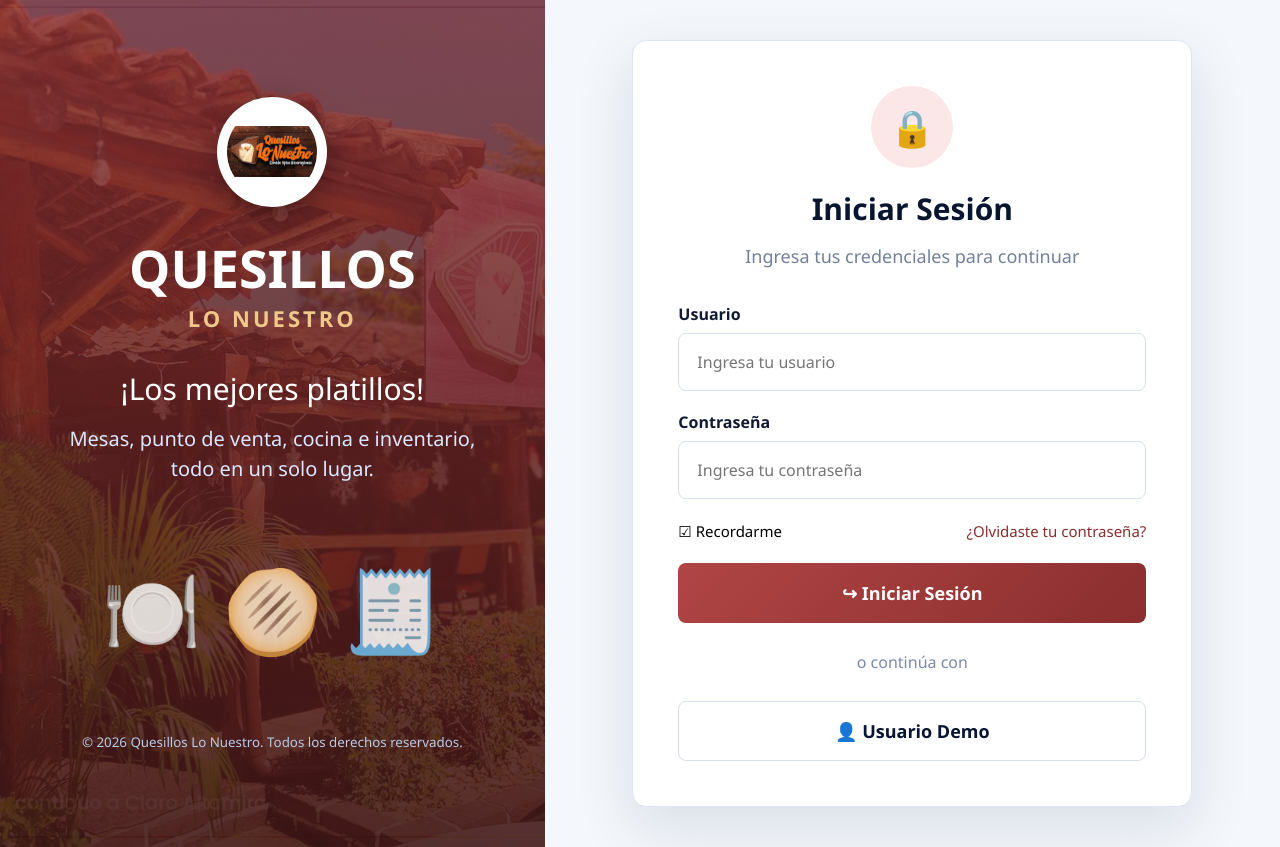
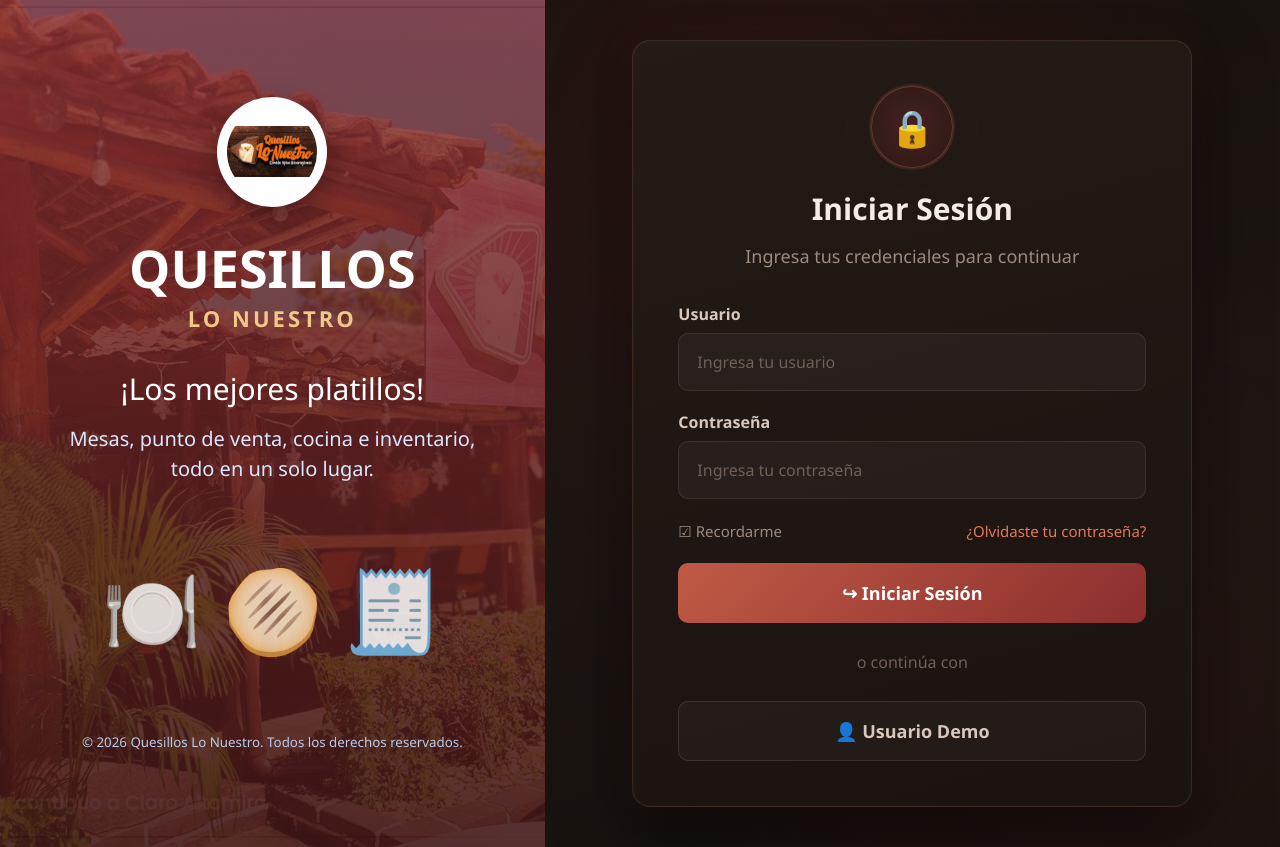
Before and after one commit to brownie1605/quesillosdb, a Flask app: template app/templates/auth/login.html in a window 1280 px wide. Run offline with Flask 3, Linux system fonts and the light colour scheme; the template is opened without the code that fills it, so the values that code supplies are empty; parts of the project's set-up code (start-up, migrations or seed data) failed here and were passed over.

Commit message:
Login: rediseño del panel de sesión inspirado en animación OTP moderna (tarjeta oscura, glow en foco, icono con pulso) con paleta café/vino de Quesillos

```diff
--- a/app/static/css/auth.css
+++ b/app/static/css/auth.css
@@ -90,62 +90,107 @@ body {
     display: grid;
     place-items: center;
     padding: 40px;
+    background:
+        radial-gradient(circle at 30% 20%, rgba(139, 46, 46, .18), transparent 55%),
+        radial-gradient(circle at 80% 85%, rgba(139, 46, 46, .12), transparent 50%),
+        linear-gradient(160deg, #16100d, #1c1512 55%, #14100d);
+}
+
+@keyframes loginCardIn {
+    from { opacity: 0; transform: translateY(22px) scale(.97); }
+    to   { opacity: 1; transform: translateY(0) scale(1); }
+}
+
+@keyframes lockPulse {
+    0%   { transform: scale(1);   opacity: .55; }
+    70%  { transform: scale(1.7); opacity: 0; }
+    100% { transform: scale(1.7); opacity: 0; }
 }
 
 .login-card {
+    position: relative;
     width: 100%;
     max-width: 560px;
-    background: white;
-    border: 1px solid #dde5f0;
-    border-radius: 14px;
+    background: linear-gradient(165deg, #241a16, #1a130f);
+    border: 1px solid rgba(224, 158, 120, .14);
+    border-radius: 18px;
     padding: 45px;
-    box-shadow: 0 20px 60px rgba(20, 40, 80, .12);
+    box-shadow:
+        0 25px 70px rgba(0, 0, 0, .55),
+        0 0 0 1px rgba(255, 255, 255, .02) inset,
+        0 0 45px rgba(139, 46, 46, .08);
+    animation: loginCardIn .55s cubic-bezier(.16, 1, .3, 1);
 }
 
 .lock-icon {
+    position: relative;
     width: 82px;
     height: 82px;
     margin: 0 auto 20px;
     border-radius: 50%;
-    background: #fbe7e7;
+    background: radial-gradient(circle, rgba(139, 46, 46, .35), rgba(139, 46, 46, .08));
+    border: 1px solid rgba(224, 120, 90, .3);
     display: grid;
     place-items: center;
     font-size: 36px;
 }
 
+.lock-icon::before,
+.lock-icon::after {
+    content: "";
+    position: absolute;
+    inset: 0;
+    border-radius: 50%;
+    border: 1px solid rgba(224, 120, 90, .55);
+    animation: lockPulse 2.6s ease-out infinite;
+}
+
+.lock-icon::after {
+    animation-delay: 1.3s;
+}
+
 .login-card h2 {
     text-align: center;
     font-size: 30px;
-    color: #07152f;
+    color: #f5ece6;
+    font-weight: 700;
 }
 
 .login-card > p {
     text-align: center;
     margin: 15px 0 35px;
-    color: #71809b;
+    color: #9c8a7e;
     font-size: 18px;
 }
 
 label {
     display: block;
     margin: 20px 0 8px;
-    color: #101a33;
+    color: #d9c7bb;
     font-weight: 600;
 }
 
 input {
     width: 100%;
     height: 58px;
-    border: 1px solid #d6dfec;
-    border-radius: 8px;
+    background: rgba(255, 255, 255, .035);
+    border: 1px solid rgba(255, 255, 255, .09);
+    border-radius: 10px;
     padding: 0 18px;
     font-size: 16px;
     outline: none;
+    color: #f2e8e1;
+    transition: border-color .2s, box-shadow .2s, background .2s;
+}
+
+input::placeholder {
+    color: #6f6058;
 }
 
 input:focus {
-    border-color: #8B2E2E;
-    box-shadow: 0 0 0 4px rgba(139, 46, 46, .1);
+    background: rgba(255, 255, 255, .05);
+    border-color: #d9765a;
+    box-shadow: 0 0 0 4px rgba(217, 118, 90, .14), 0 0 22px rgba(217, 118, 90, .18);
 }
 
 .options {
@@ -153,10 +198,11 @@ input:focus {
     justify-content: space-between;
     margin: 22px 0;
     font-size: 15px;
+    color: #9c8a7e;
 }
 
 .options a {
-    color: #8B2E2E;
+    color: #e0785a;
     text-decoration: none;
 }
 
@@ -164,8 +210,8 @@ button {
     width: 100%;
     height: 60px;
     border: none;
-    border-radius: 8px;
-    background: linear-gradient(135deg, #b04545, #8B2E2E);
+    border-radius: 10px;
+    background: linear-gradient(135deg, #c05a45, #8B2E2E);
     color: white;
     font-size: 18px;
     font-weight: 600;
@@ -175,19 +221,35 @@ button {
 
 button:hover {
     transform: translateY(-2px);
-    box-shadow: 0 8px 20px rgba(139, 46, 46, .35);
+    box-shadow: 0 10px 28px rgba(139, 46, 46, .45), 0 0 30px rgba(217, 118, 90, .2);
 }
 
 .divider {
     margin: 28px 0;
     text-align: center;
-    color: #7c8aa5;
+    color: #6f6058;
 }
 
 .demo-btn {
-    background: white;
-    color: #061530;
-    border: 1px solid #d5deeb;
+    background: rgba(255, 255, 255, .03);
+    color: #d9c7bb;
+    border: 1px solid rgba(255, 255, 255, .1);
+}
+
+.demo-btn:hover {
+    background: rgba(255, 255, 255, .06);
+    box-shadow: 0 8px 20px rgba(0, 0, 0, .3);
+}
+
+.flash-error {
+    background: rgba(176, 0, 0, .12);
+    color: #f2a89a;
+    padding: 14px;
+    border-radius: 10px;
+    margin-bottom: 20px;
+    font-size: 14px;
+    text-align: center;
+    border: 1px solid rgba(217, 118, 90, .3);
 }
 
 @media (max-width: 900px) {
--- a/app/templates/auth/login.html
+++ b/app/templates/auth/login.html
@@ -103,16 +103,7 @@
                 {% if messages %}
                     {% for category, message in messages %}
 
-                        <div style="
-                            background: #ffe5e5;
-                            color: #b30000;
-                            padding: 14px;
-                            border-radius: 8px;
-                            margin-bottom: 20px;
-                            font-size: 14px;
-                            text-align: center;
-                            border: 1px solid #ffb8b8;
-                        ">
+                        <div class="flash-error">
                             {{ message }}
                         </div>
 
```
